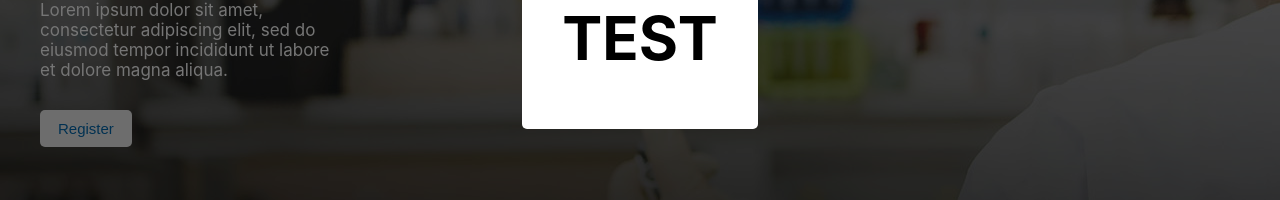
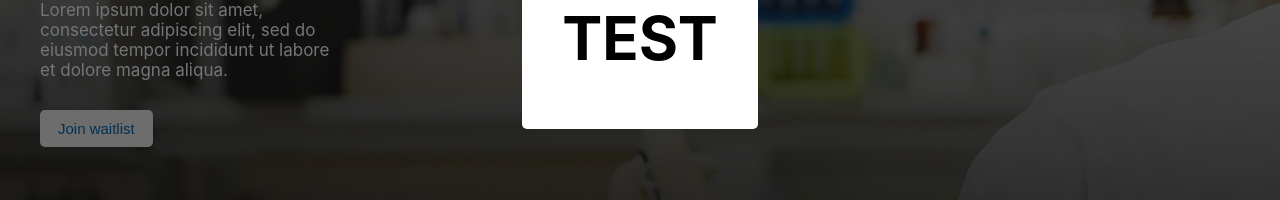
Before and after one commit to agora-inc/braincache, a React (Create React App) app in the folder ui/: page / in a window 1280 px wide. Shown: the part 355-555 px from the top of the page. Built offline with nearby package versions, Linux system fonts and the light colour scheme.

Commit message:
replaces "Register" text with "Join waitlist" in Hero section CTA button

```diff
--- a/ui/src/Components/LandingPages/Hero.tsx
+++ b/ui/src/Components/LandingPages/Hero.tsx
@@ -1,4 +1,4 @@
-import React from 'react'
+import React from "react";
 
 interface Props {
   image: string;
@@ -6,51 +6,54 @@
 }
 
 const Hero = (props: Props) => {
-
   const hero_bg = {
     backgroundImage: `url(${props.image})`,
     backgroundSize: "cover",
     backgroundPosition: "bottom",
     backgroundRepeat: "no-repeat",
-    backgroundAttachment: "fixed"
-  }
-
+    backgroundAttachment: "fixed",
+  };
 
   return (
-    <div style={{...styles.hero_container, ...hero_bg}}>
+    <div style={{ ...styles.hero_container, ...hero_bg }}>
       <div style={styles.hero_section}>
         <div style={styles.hero_content}>
           <h1 style={styles.hero_title}>Some Title</h1>
-          <p style={styles.hero_strapline}>Lorem ipsum dolor sit amet, consectetur adipiscing elit, sed do eiusmod tempor incididunt ut labore et dolore magna aliqua.</p>
-          <button style={styles.hero_cta} onClick={(e) => props.cta_action(e)}>Register</button>
+          <p style={styles.hero_strapline}>
+            Lorem ipsum dolor sit amet, consectetur adipiscing elit, sed do
+            eiusmod tempor incididunt ut labore et dolore magna aliqua.
+          </p>
+          <button style={styles.hero_cta} onClick={(e) => props.cta_action(e)}>
+            Join waitlist
+          </button>
         </div>
       </div>
     </div>
-  )
-}
+  );
+};
 
 const styles = {
   hero_container: {
     minHeight: "750px",
     backgroundColor: "purple",
     justifyContent: "center",
-    alignItems: "center"
+    alignItems: "center",
   },
   hero_section: {
     maxWidth: "1200px",
     width: "100%",
   },
   hero_content: {
-    alignItems: "start"
+    alignItems: "start",
   },
   hero_title: {
     color: "#fff",
-    marginBottom: "35px"
+    marginBottom: "35px",
   },
   hero_strapline: {
     color: "#fff",
     marginBottom: "30px",
-    maxWidth: "300px"
+    maxWidth: "300px",
   },
   hero_cta: {
     padding: "10px 18px",
@@ -58,8 +61,8 @@
     borderRadius: "5px",
     border: "none",
     color: "#006ab1",
-    cursor: "pointer"
-  }
-}
+    cursor: "pointer",
+  },
+};
 
-export default Hero
+export default Hero;
```
